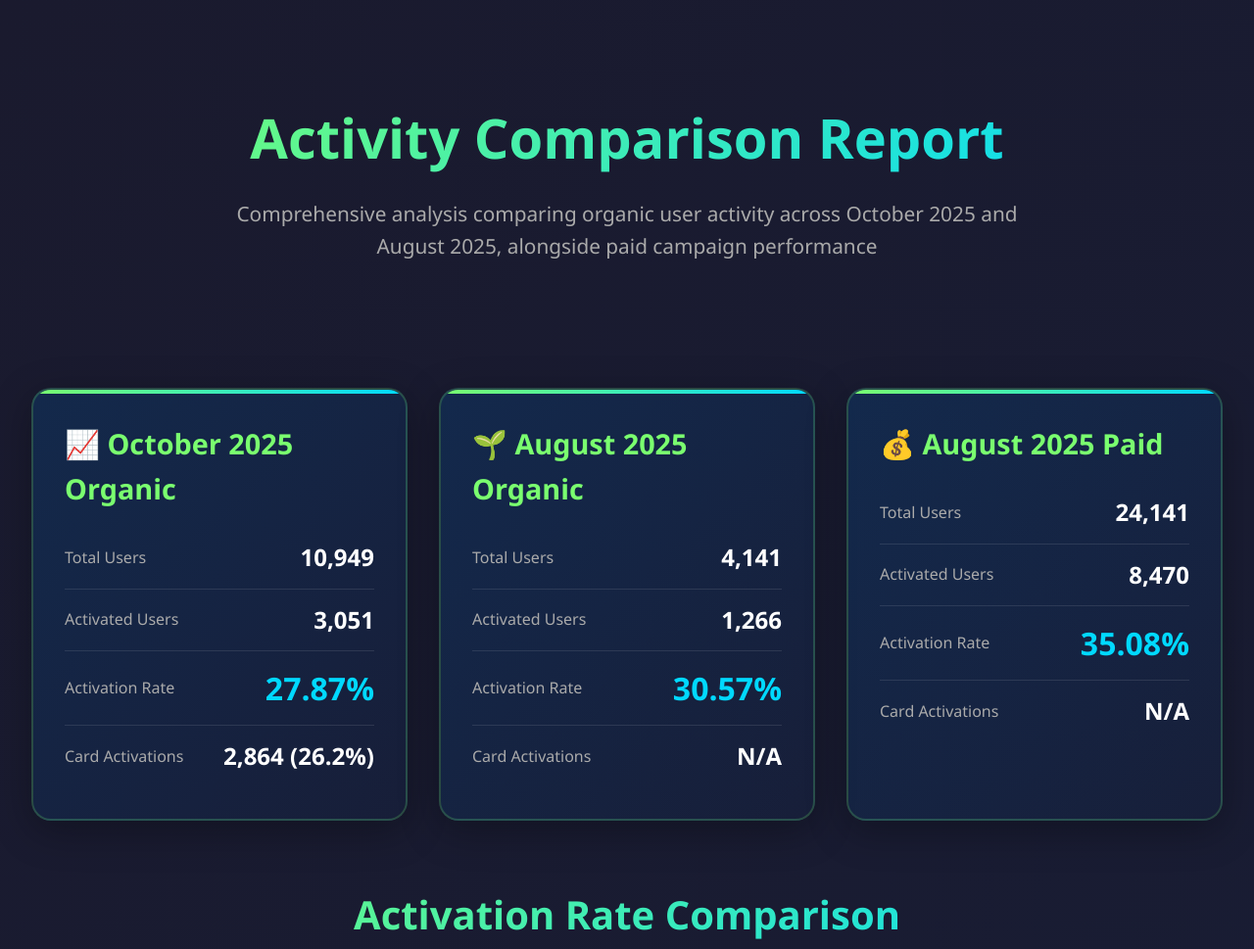
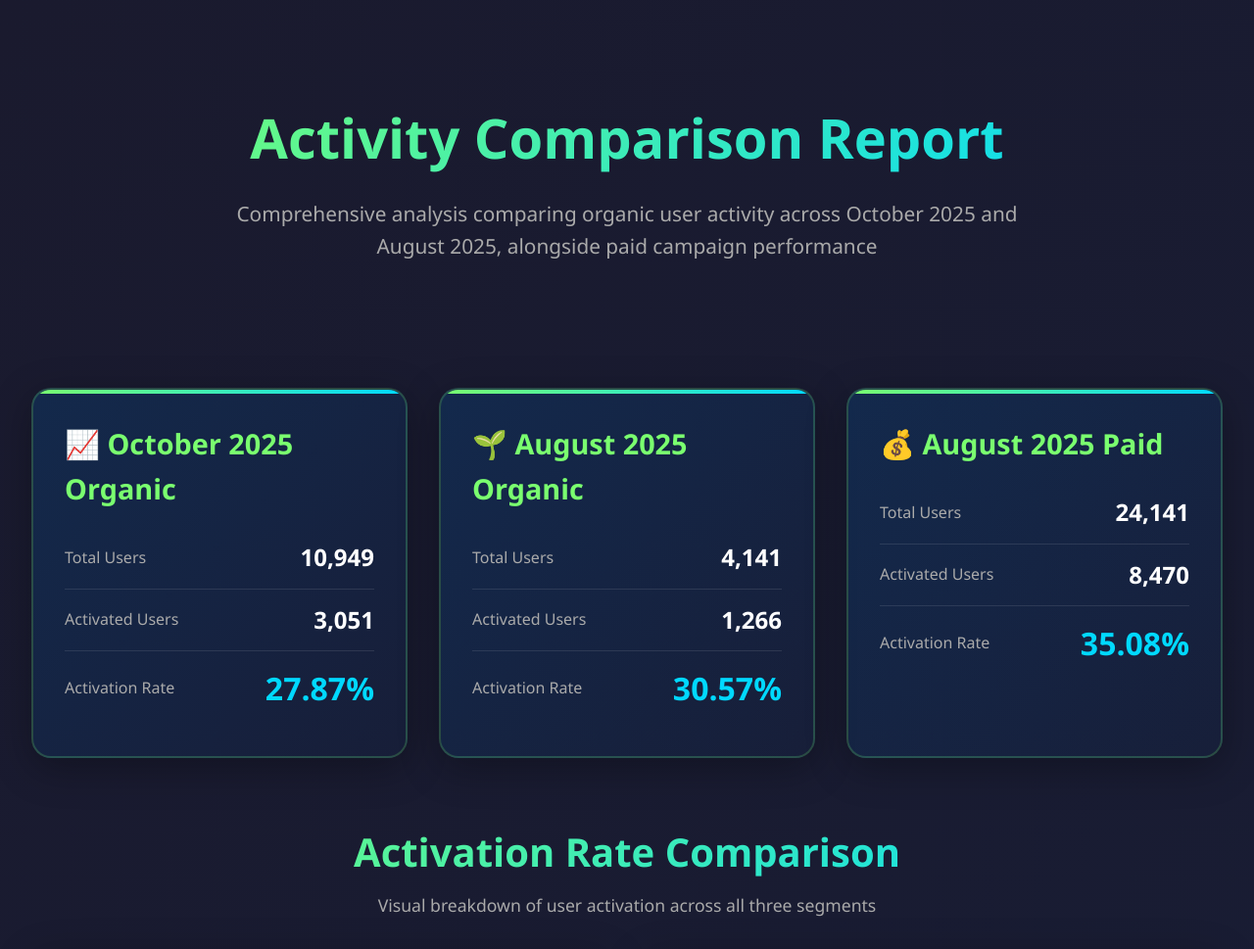
Before and after one commit to MatthewLopez02/Activity-Comparison-Report, a plain HTML site: page index.html in a window 1280 px wide. Shown: the top 969 px of the page at 98% size. Drawn offline with nearby package versions, Linux system fonts and the light colour scheme.

Commit message:
Remove Card Activations line from summary cards at top of report

```diff
--- a/index.html
+++ b/index.html
@@ -382,10 +382,6 @@
                     <span class="metric-label">Activation Rate</span>
                     <span class="metric-value activation">27.87%</span>
                 </div>
-                <div class="metric-row">
-                    <span class="metric-label">Card Activations</span>
-                    <span class="metric-value">2,864 (26.2%)</span>
-                </div>
             </div>
 
             <!-- August Organic -->
@@ -403,10 +399,6 @@
                     <span class="metric-label">Activation Rate</span>
                     <span class="metric-value activation">30.57%</span>
                 </div>
-                <div class="metric-row">
-                    <span class="metric-label">Card Activations</span>
-                    <span class="metric-value">N/A</span>
-                </div>
             </div>
 
             <!-- August Paid -->
@@ -423,10 +415,6 @@
                 <div class="metric-row">
                     <span class="metric-label">Activation Rate</span>
                     <span class="metric-value activation">35.08%</span>
-                </div>
-                <div class="metric-row">
-                    <span class="metric-label">Card Activations</span>
-                    <span class="metric-value">N/A</span>
                 </div>
             </div>
         </div>
```
